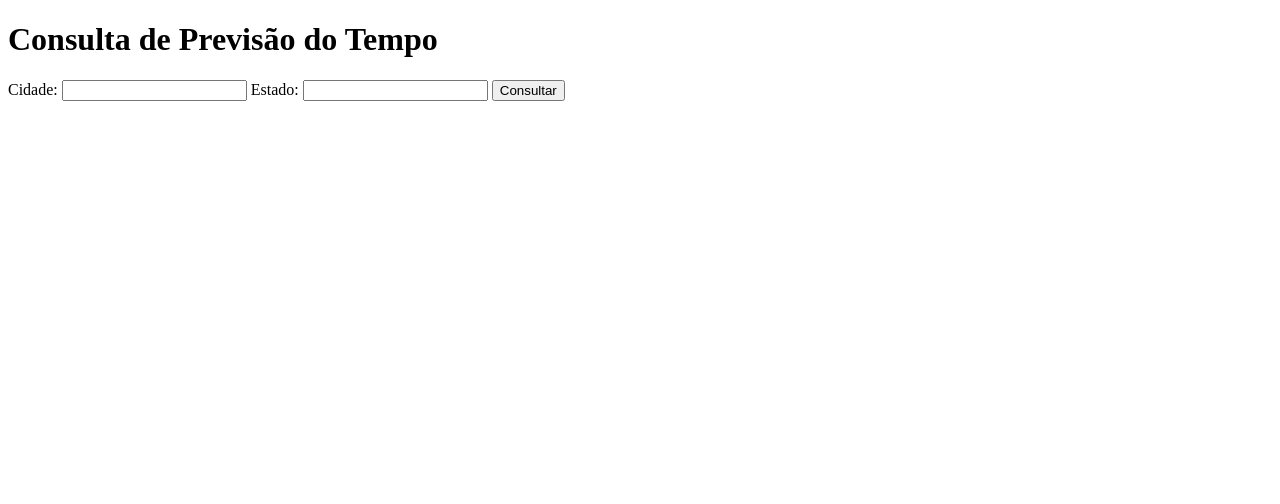
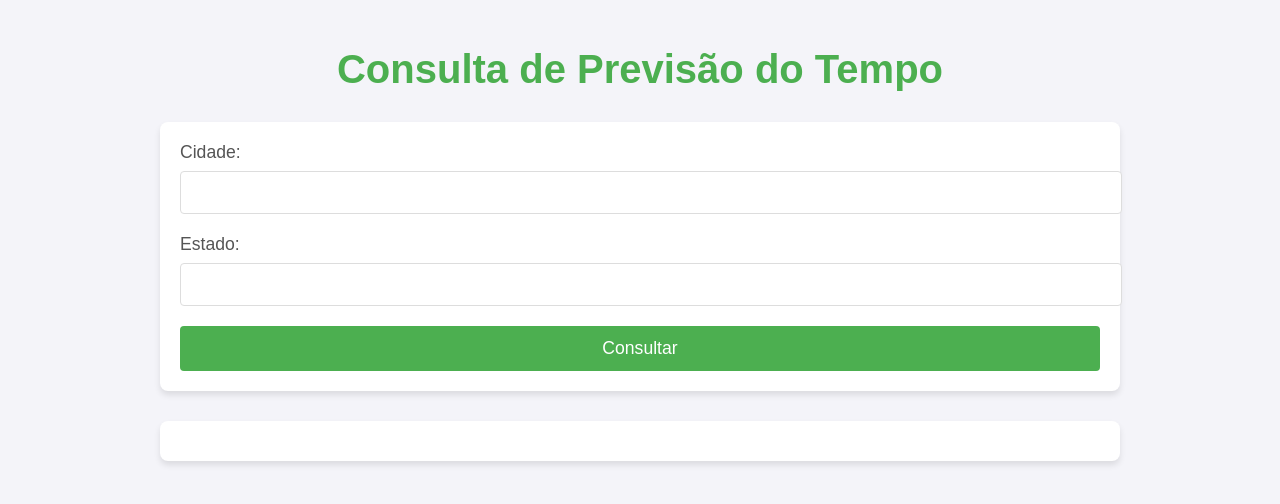
Before and after one commit to mateuspadilha166/previsaoTempo, a PHP site: page /Front/index.php in a window 1280 px wide. Shown: the top 504 px of the page. Run offline with PHP 8.4, Linux system fonts and the light colour scheme.

Commit message:
Estamos quase terminando

```diff
--- a/Front/index.php
+++ b/Front/index.php
@@ -1,9 +1,40 @@
+<!DOCTYPE html>
+<html lang="pt-BR">
+<head>
+    <meta charset="UTF-8">
+    <meta name="viewport" content="width=device-width, initial-scale=1.0">
+    <title>Previsão do Tempo</title>
+    <link rel="stylesheet" href="style.css">
+</head>
+<body>
+    <div class="container">
+        <header>
+            <h1>Consulta de Previsão do Tempo</h1>
+        </header>
+
+        <!-- Formulário de consulta -->
+        <section class="consulta">
+            <form action="index.php" method="POST">
+                <div class="form-group">
+                    <label for="cidade">Cidade:</label>
+                    <input type="text" name="cidade" id="cidade" required>
+                </div>
+                <div class="form-group">
+                    <label for="uf">Estado:</label>
+                    <input type="text" name="uf" id="uf" required>
+                </div>
+                <button type="submit">Consultar</button>
+            </form>
+        </section>
+
+        <!-- Exibição das previsões -->
+        <section class="resultados">
             <?php
             require_once __DIR__ . '/../vendor/autoload.php';
 
             use App\WebServes\OpenWeatherMap;
 
-$apiKey = '6dcddb83030da9162abf8bc4f1d30550'; // minha apt keu
+            $apiKey = '6dcddb83030da9162abf8bc4f1d30550'; // minha api key
             $obOpenWeatherMap = new OpenWeatherMap($apiKey);
 
             if ($_SERVER['REQUEST_METHOD'] == 'POST') {
@@ -12,42 +43,29 @@ if ($_SERVER['REQUEST_METHOD'] == 'POST') {
 
                 // Verificar se a cidade e o estado foram informados
                 if (empty($cidade) || empty($uf)) {
-        echo "Cidade e estado são obrigatórios!";
+                    echo "<p class='erro'>Cidade e estado são obrigatórios!</p>";
                 } else {
                     // Consultar previsão futura
                     $previsoesFuturas = $obOpenWeatherMap->consultarPrevisaoFutura($cidade, $uf);
 
                     if (empty($previsoesFuturas)) {
-            echo "Erro ao obter as previsões!";
+                        echo "<p class='erro'>Erro ao obter as previsões!</p>";
                     } else {
-            echo "<h2>Previsões para os próximos 5 dias</h2>";
+                        echo "<h2>Previsões para os próximos 5 dias para {$cidade} - {$uf}</h2>";
 
                         foreach ($previsoesFuturas as $previsao) {
                             $data = date("d/m/Y", strtotime($previsao['dt_txt']));
-                echo "<p>Data: {$data}</p>";
-                echo "<p>Temperatura: {$previsao['main']['temp']}°C</p>";
-                echo "<p>Clima: " . ucfirst($previsao['weather'][0]['description']) . "</p><hr>";
+                            echo "<div class='previsao'>";
+                            echo "<p><strong>Data:</strong> {$data}</p>";
+                            echo "<p><strong>Temperatura:</strong> {$previsao['main']['temp']}°C</p>";
+                            echo "<p><strong>Clima:</strong> " . ucfirst($previsao['weather'][0]['description']) . "</p>";
+                            echo "</div><hr>";
                         }
                     }
                 }
             }
             ?>
-
-<!DOCTYPE html>
-<html lang="pt-BR">
-<head>
-    <meta charset="UTF-8">
-    <meta name="viewport" content="width=device-width, initial-scale=1.0">
-    <title>Previsão do Tempo</title>
-</head>
-<body>
-    <h1>Consulta de Previsão do Tempo</h1>
-    <form action="index.php" method="POST">
-        <label for="cidade">Cidade:</label>
-        <input type="text" name="cidade" id="cidade" required>
-        <label for="uf">Estado:</label>
-        <input type="text" name="uf" id="uf" required>
-        <button type="submit">Consultar</button>
-    </form>
+        </section>
+    </div>
 </body>
 </html>
--- a/Front/style.css
+++ b/Front/style.css
@@ -1,25 +1,96 @@
-/* styles.css */
 body {
-    font-family: Arial, sans-serif;
-    background-color: #f4f4f4;
+    font-family: 'Arial', sans-serif;
     margin: 0;
     padding: 0;
+    background-color: #f4f4f9;
+    color: #333;
 }
 
 .container {
-    width: 80%;
-    margin: 20px auto;
+    max-width: 960px;
+    margin: 0 auto;
     padding: 20px;
-    background-color: #fff;
-    border-radius: 8px;
-    box-shadow: 0 0 10px rgba(0, 0, 0, 0.1);
 }
 
-h1 {
-    color: #333;
+/* Cabeçalho */
+header {
     text-align: center;
+    margin-bottom: 30px;
 }
 
-h2 {
+header h1 {
+    font-size: 2.5em;
+    color: #4CAF50;
+    font-weight: bold;
+}
+
+/* Formulário de consulta */
+.consulta {
+    background-color: #fff;
+    padding: 20px;
+    box-shadow: 0 4px 6px rgba(0, 0, 0, 0.1);
+    margin-bottom: 30px;
+    border-radius: 8px;
+}
+
+.consulta .form-group {
+    margin-bottom: 20px;
+}
+
+.consulta label {
+    display: block;
+    font-size: 1.1em;
+    margin-bottom: 8px;
     color: #555;
 }
+
+.consulta input[type="text"] {
+    width: 100%;
+    padding: 10px;
+    font-size: 1.1em;
+    border: 1px solid #ddd;
+    border-radius: 4px;
+}
+
+.consulta button {
+    background-color: #4CAF50;
+    color: white;
+    padding: 12px 20px;
+    border: none;
+    border-radius: 4px;
+    cursor: pointer;
+    font-size: 1.1em;
+    width: 100%;
+}
+
+.consulta button:hover {
+    background-color: #45a049;
+}
+
+/* Resultados da pesquisa */
+.resultados {
+    background-color: #fff;
+    padding: 20px;
+    box-shadow: 0 4px 6px rgba(0, 0, 0, 0.1);
+    border-radius: 8px;
+}
+
+.resultados h2 {
+    font-size: 1.8em;
+    color: #333;
+}
+
+.resultados p {
+    font-size: 1.2em;
+    line-height: 1.6;
+}
+
+.resultados .previsao {
+    margin-bottom: 15px;
+}
+
+.erro {
+    color: red;
+    font-size: 1.1em;
+    font-weight: bold;
+}
```
Lines whose indentation alone changed are shown as unchanged.
